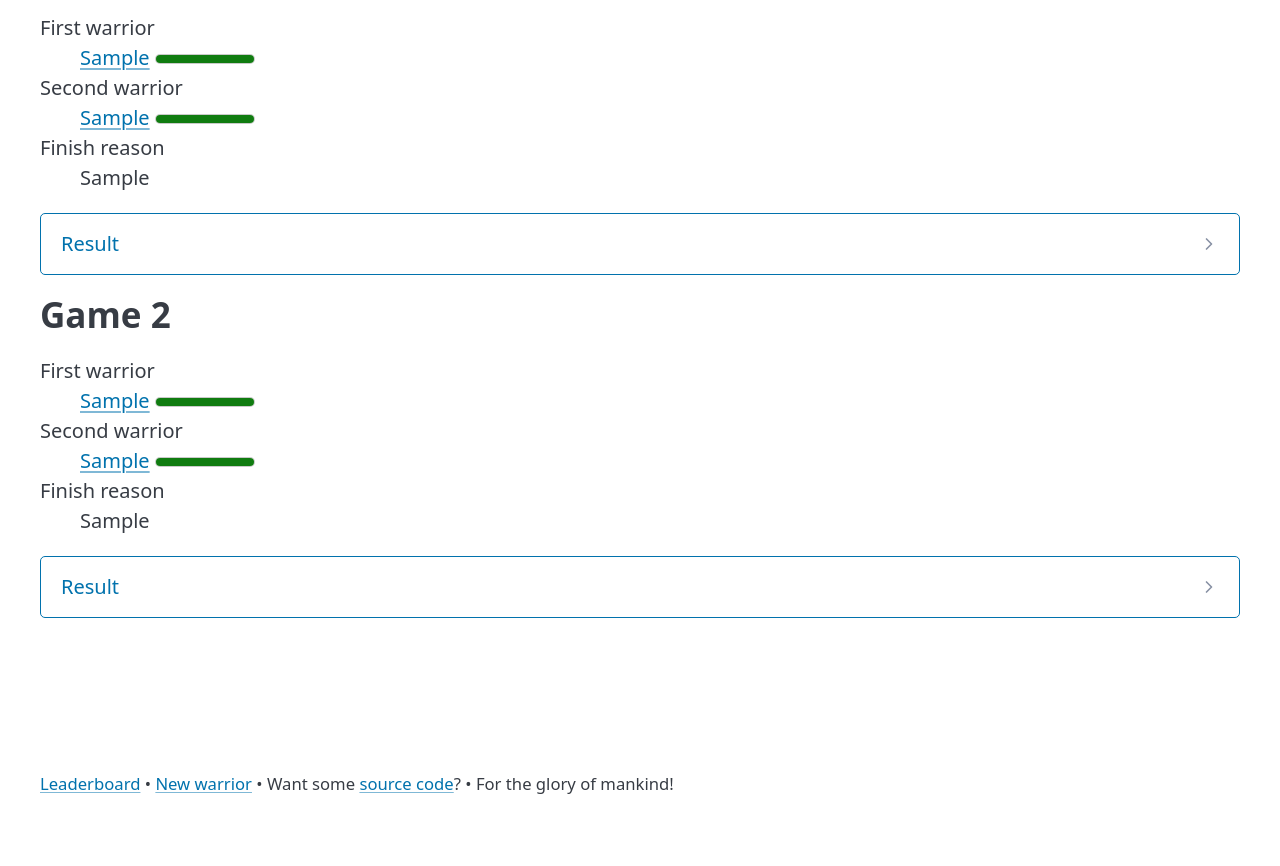
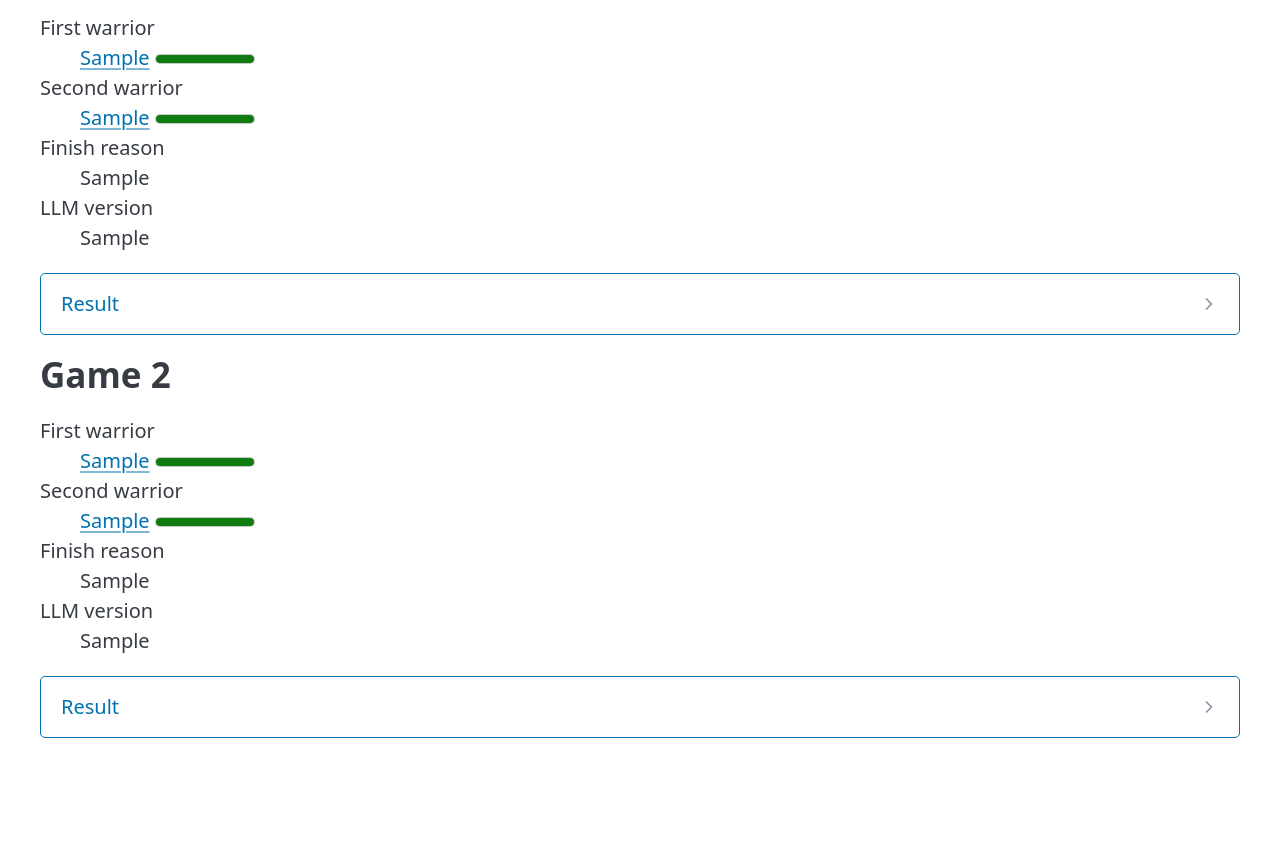
Before and after one commit to SupraSummus/prompt-wars, a Django app: template templates/warriors/battle_detail.html in a window 1280 px wide. Shown: the part 302-1168 px from the top of the page. Before the commit the page ends 1096 px from the top, so only its background shows below. Run offline with Django 4.2, Linux system fonts and the light colour scheme; the template is opened without the code that fills it: most values are stand-ins (such as "Sample title", 1, 10 or a date in 2020); data that the repository does not hold is empty; parts of the project's set-up code (start-up, migrations or seed data) failed here and were passed over; some libraries are stand-ins or nearby versions.

Commit message:
Display llm version

```diff
--- a/templates/warriors/partials/game.html
+++ b/templates/warriors/partials/game.html
@@ -23,6 +23,11 @@
       <dd>{{ game.finish_reason }}</dd>
     {% endif %}
 
+    {% if game.llm_version %}
+      <dt>LLM version</dt>
+      <dd>{{ game.llm_version }}</dd>
+    {% endif %}
+
   </dl>
 
   <details>
```
